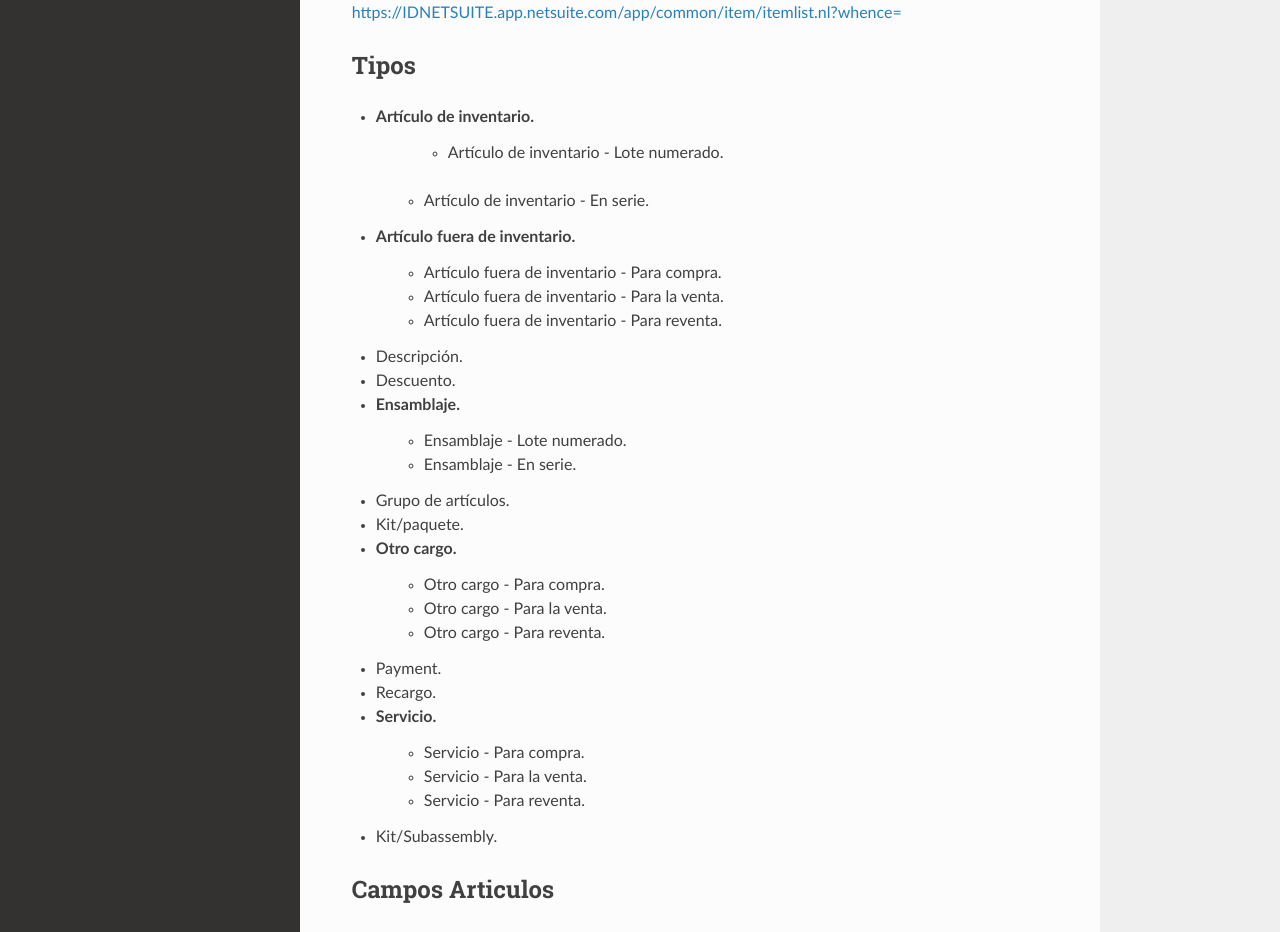
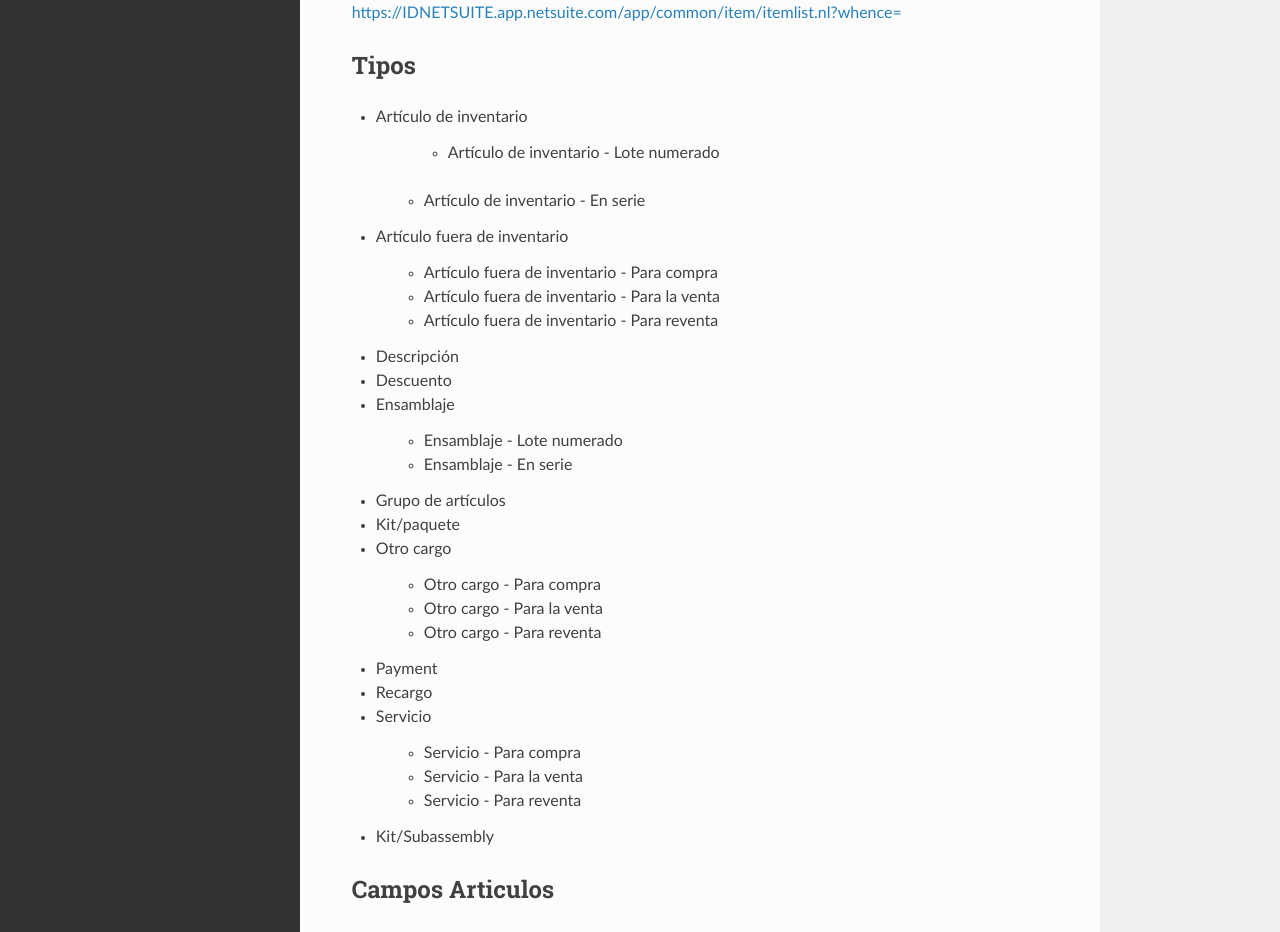
Before and after one commit to KarmoyBt/Netsuite, a Sphinx documentation site: the page built from docs/source/Articulo.rst, in a window 1280 px wide and 1400 px high. Shown: the part 335-1267 px from the top of the window. Built offline with Sphinx 7.4.7 and the Read the Docs theme 2.0.0, drawn with Linux system fonts in a browser that asks for light colours; pages that are not in the unit, such as notebooks, are missing from menus.

Commit message:
lista subir

```diff
--- a/docs/source/Articulo.rst
+++ b/docs/source/Articulo.rst
@@ -15,36 +15,41 @@
 
 Tipos
 -----
-* Artículo de inventario.
-	- Artículo de inventario - Lote numerado.
-   - Artículo de inventario - En serie.
+* Artículo de inventario
 
-* Artículo fuera de inventario.
-	- Artículo fuera de inventario - Para compra.
-	- Artículo fuera de inventario - Para la venta.
-	- Artículo fuera de inventario - Para reventa.
+	- Artículo de inventario - Lote numerado
+   - Artículo de inventario - En serie
 
-* Descripción.
-* Descuento.
-* Ensamblaje.
-	- Ensamblaje - Lote numerado.
-	- Ensamblaje - En serie.
+* Artículo fuera de inventario
 
-* Grupo de artículos.
-* Kit/paquete.
-* Otro cargo.
-	- Otro cargo - Para compra.
-	- Otro cargo - Para la venta.
-	- Otro cargo - Para reventa.
+	- Artículo fuera de inventario - Para compra
+	- Artículo fuera de inventario - Para la venta
+	- Artículo fuera de inventario - Para reventa
 
-* Payment.
-* Recargo.
-* Servicio.
-	- Servicio - Para compra.
-	- Servicio - Para la venta.
-	- Servicio - Para reventa.
+* Descripción
+* Descuento
+* Ensamblaje
 
-* Kit/Subassembly.
+	- Ensamblaje - Lote numerado
+	- Ensamblaje - En serie
+
+* Grupo de artículos
+* Kit/paquete
+* Otro cargo
+
+	- Otro cargo - Para compra
+	- Otro cargo - Para la venta
+	- Otro cargo - Para reventa
+
+* Payment
+* Recargo
+* Servicio
+
+	- Servicio - Para compra
+	- Servicio - Para la venta
+	- Servicio - Para reventa
+
+* Kit/Subassembly
 
 
 
```
